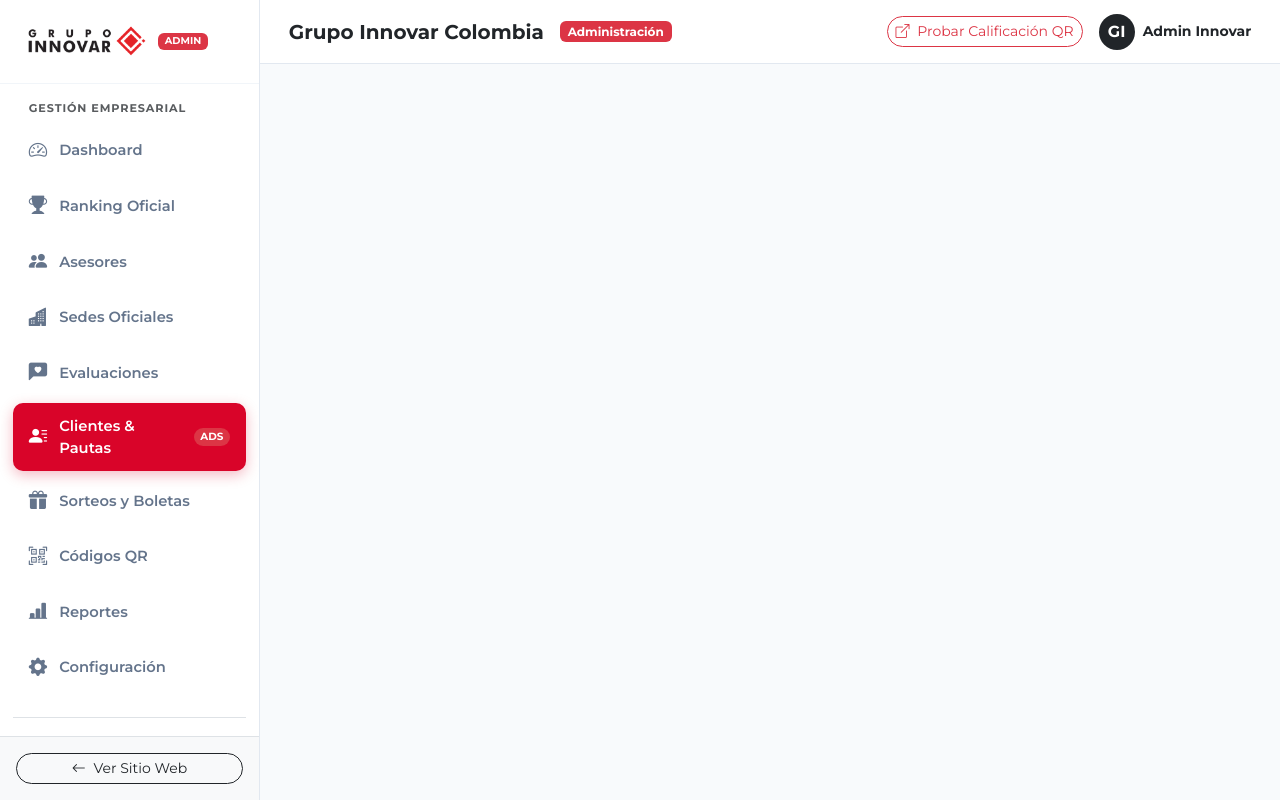
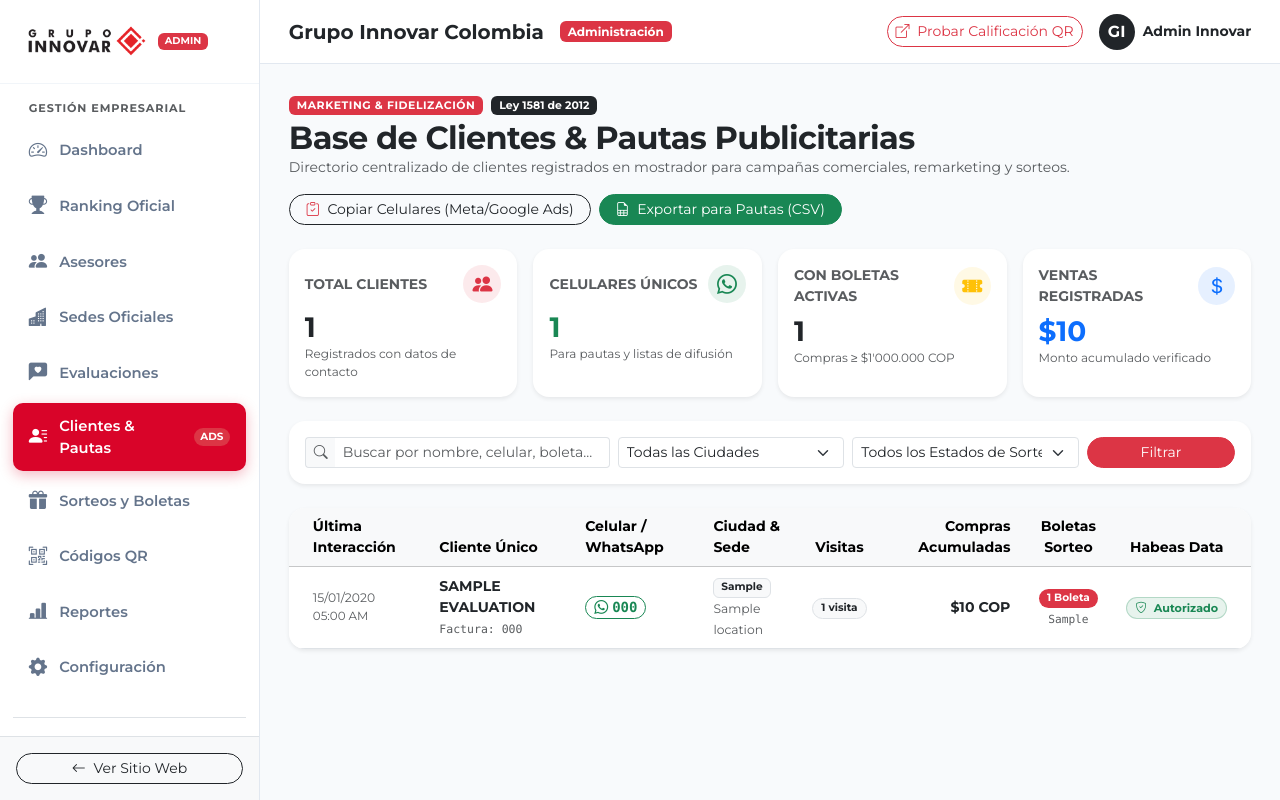
Before and after one commit to mercadeoinnovar-sys/innovar_califica, a Django app: page /admin-dashboard/clientes-pautas/ in a window 1280 px wide. Run offline with Django 4.2, Linux system fonts and the light colour scheme; a user stored in the database is signed in; tables that the repository leaves empty hold one stand-in row (values such as "Sample post").

Commit message:
fix: Fix Clientes & Pautas block rendering in admin_clients.html and implement strict monthly deduplication to avoid redundant database records

```diff
--- a/main/views.py
+++ b/main/views.py
@@ -132,20 +132,49 @@ def _process_evaluation(request, selected_advisor=None, selected_location=None):
             if already_voted:
                 form.add_error(None, "Ya has registrado una calificación para este asesor en las últimas 24 horas. ¡Agradecemos mucho tu valiosa opinión!")
             else:
-                evaluation = form.save(commit=False)
-                evaluation.location = evaluation.advisor.location
-                if not evaluation.client_city:
-                    evaluation.client_city = evaluation.advisor.location.city
-                evaluation.ip_address = client_ip
-                evaluation.session_key = session_key
+                phone = form.cleaned_data.get("client_phone")
+                now = timezone.now()
 
-                # Calificación de Asesor
-                evaluation.invoice_amount = None
-                evaluation.invoice_number = ""
-                evaluation.invoice_image = None
-                evaluation.tickets_count = 0
-                evaluation.ticket_codes = ""
-                evaluation.save()
+                # Control anti-redundancia: si el cliente califica varias veces en el mes, consolidar en 1 solo registro
+                existing_monthly = Evaluation.objects.filter(
+                    client_phone=phone,
+                    created_at__year=now.year,
+                    created_at__month=now.month,
+                    is_valid=True
+                ).first()
+
+                if existing_monthly:
+                    evaluation = existing_monthly
+                    evaluation.advisor = form.cleaned_data["advisor"]
+                    evaluation.location = form.cleaned_data["advisor"].location
+                    evaluation.client_name = form.cleaned_data["client_name"]
+                    evaluation.client_city = form.cleaned_data.get("client_city") or evaluation.location.city
+                    evaluation.attention_quality = form.cleaned_data["attention_quality"]
+                    evaluation.info_clarity = form.cleaned_data["info_clarity"]
+                    evaluation.product_knowledge = form.cleaned_data["product_knowledge"]
+                    evaluation.disposition = form.cleaned_data["disposition"]
+                    evaluation.recommendation = form.cleaned_data["recommendation"]
+                    evaluation.overall_star = form.cleaned_data["overall_star"]
+                    if form.cleaned_data.get("comments"):
+                        evaluation.comments = form.cleaned_data["comments"]
+                    evaluation.data_authorization = form.cleaned_data["data_authorization"]
+                    evaluation.ip_address = client_ip
+                    evaluation.session_key = session_key
+                    evaluation.created_at = now
+                    evaluation.save()
+                else:
+                    evaluation = form.save(commit=False)
+                    evaluation.location = evaluation.advisor.location
+                    if not evaluation.client_city:
+                        evaluation.client_city = evaluation.advisor.location.city
+                    evaluation.ip_address = client_ip
+                    evaluation.session_key = session_key
+                    evaluation.invoice_amount = None
+                    evaluation.invoice_number = ""
+                    evaluation.invoice_image = None
+                    evaluation.tickets_count = 0
+                    evaluation.ticket_codes = ""
+                    evaluation.save()
 
                 return render(request, "main/thank_you.html", {
                     "evaluation": evaluation,
@@ -187,22 +216,47 @@ def raffle_register(request):
     if request.method == "POST":
         form = RaffleRegistrationForm(request.POST)
         if form.is_valid():
-            entry = form.save(commit=False)
-            entry.client_city = entry.location.city if entry.location else ""
-            entry.ip_address = client_ip
-            entry.session_key = session_key
+            phone = form.cleaned_data.get("client_phone")
+            new_amount = form.cleaned_data["invoice_amount"]
+            now = timezone.now()
 
-            # Valores por defecto para campos de evaluación ya que es solo registro de factura
-            entry.attention_quality = "Excelente"
-            entry.info_clarity = "Sí, completamente"
-            entry.product_knowledge = "Sí"
-            entry.disposition = "Siempre"
-            entry.recommendation = "Definitivamente sí"
-            entry.overall_star = 5
-            entry.is_valid = True
-            entry.invoice_image = None
+            # Control anti-redundancia: 1 solo registro por cliente por mes, acumulando sus compras y boletas
+            existing_monthly = Evaluation.objects.filter(
+                client_phone=phone,
+                created_at__year=now.year,
+                created_at__month=now.month,
+                is_valid=True
+            ).first()
 
-            # Asignación de boletas: 1 boleta por cada $1'000.000 COP
+            if existing_monthly:
+                entry = existing_monthly
+                entry.client_name = form.cleaned_data["client_name"]
+                entry.location = form.cleaned_data["location"]
+                if form.cleaned_data.get("advisor"):
+                    entry.advisor = form.cleaned_data["advisor"]
+                entry.client_city = entry.location.city if entry.location else ""
+                prev_amount = entry.invoice_amount or 0
+                entry.invoice_amount = prev_amount + new_amount
+                if form.cleaned_data.get("invoice_number"):
+                    entry.invoice_number = form.cleaned_data["invoice_number"]
+                entry.ip_address = client_ip
+                entry.session_key = session_key
+                entry.created_at = now
+            else:
+                entry = form.save(commit=False)
+                entry.client_city = entry.location.city if entry.location else ""
+                entry.ip_address = client_ip
+                entry.session_key = session_key
+                entry.attention_quality = "Excelente"
+                entry.info_clarity = "Sí, completamente"
+                entry.product_knowledge = "Sí"
+                entry.disposition = "Siempre"
+                entry.recommendation = "Definitivamente sí"
+                entry.overall_star = 5
+                entry.is_valid = True
+                entry.invoice_image = None
+
+            # Asignación acumulada de boletas: 1 boleta por cada $1'000.000 COP
             if entry.invoice_amount and entry.invoice_amount >= 1000000:
                 entry.tickets_count = int(entry.invoice_amount // 1000000)
             else:
@@ -663,41 +717,77 @@ def export_evaluations_csv(request):
 
 @login_required(login_url='admin_login')
 def admin_clients(request):
-    """Módulo de Registro de Clientes para Pautas Publicitarias y Sorteos de Grupo Innovar."""
+    """Módulo de Registro de Clientes para Pautas Publicitarias y Sorteos de Grupo Innovar (Deduplicado por Celular)."""
     city_filter = request.GET.get("city", "")
     raffle_filter = request.GET.get("raffle", "")
     q = request.GET.get("q", "").strip()
 
-    evaluations = Evaluation.objects.filter(is_valid=True).exclude(client_phone="").select_related('advisor', 'location').order_by('-created_at')
+    qs = Evaluation.objects.filter(is_valid=True).exclude(client_phone="").select_related('advisor', 'location').order_by('-created_at')
 
     if city_filter:
-        evaluations = evaluations.filter(location__city=city_filter)
-
-    if raffle_filter == "con_boletas":
-        evaluations = evaluations.filter(tickets_count__gt=0)
-    elif raffle_filter == "sin_boletas":
-        evaluations = evaluations.filter(tickets_count=0)
+        qs = qs.filter(location__city=city_filter)
 
     if q:
-        evaluations = evaluations.filter(
+        qs = qs.filter(
             Q(client_name__icontains=q) |
             Q(client_phone__icontains=q) |
             Q(invoice_number__icontains=q) |
             Q(ticket_codes__icontains=q)
         )
 
-    total_clients = Evaluation.objects.filter(is_valid=True).exclude(client_phone="").count()
-    unique_phones = Evaluation.objects.filter(is_valid=True).exclude(client_phone="").values("client_phone").distinct().count()
-    raffle_clients = Evaluation.objects.filter(is_valid=True, tickets_count__gt=0).exclude(client_phone="").count()
-    total_sales = Evaluation.objects.filter(is_valid=True, invoice_amount__isnull=False).aggregate(total=Sum('invoice_amount'))['total'] or 0
+    # Consolidación y Deduplicación estricta por número celular: 1 sola fila por cliente único
+    clients_dict = {}
+    for ev in qs:
+        phone = ev.client_phone.strip()
+        if not phone:
+            continue
+        if phone not in clients_dict:
+            clients_dict[phone] = {
+                "client_name": ev.client_name or "Cliente en Mostrador",
+                "client_phone": phone,
+                "city": ev.location.city if ev.location else (ev.client_city or "Ibagué"),
+                "location_name": ev.location.name if ev.location else "Mostrador General",
+                "advisor_name": ev.advisor.full_name if ev.advisor else "Atención en Mostrador",
+                "total_visits": 1,
+                "total_sales": float(ev.invoice_amount or 0),
+                "total_tickets": ev.tickets_count,
+                "ticket_codes": ev.ticket_codes,
+                "invoice_number": ev.invoice_number,
+                "last_seen": ev.created_at,
+                "overall_star": ev.overall_star,
+                "data_authorization": ev.data_authorization,
+            }
+        else:
+            c = clients_dict[phone]
+            c["total_visits"] += 1
+            c["total_sales"] += float(ev.invoice_amount or 0)
+            c["total_tickets"] += ev.tickets_count
+            if ev.ticket_codes:
+                if c["ticket_codes"]:
+                    c["ticket_codes"] += ", " + ev.ticket_codes
+                else:
+                    c["ticket_codes"] = ev.ticket_codes
+            if ev.client_name and (not c["client_name"] or c["client_name"] == "Cliente en Mostrador"):
+                c["client_name"] = ev.client_name
 
-    # Lista de teléfonos únicos para copiar directo al administrador (Meta Ads / WhatsApp Broadcasts)
-    phone_list = [ev.client_phone.strip() for ev in evaluations if ev.client_phone and ev.client_phone.strip()]
-    phone_list_str = ", ".join(dict.fromkeys(phone_list))
+    unique_clients = list(clients_dict.values())
+
+    # Filtro por estado de sorteo sobre clientes únicos
+    if raffle_filter == "con_boletas":
+        unique_clients = [c for c in unique_clients if c["total_tickets"] > 0]
+    elif raffle_filter == "sin_boletas":
+        unique_clients = [c for c in unique_clients if c["total_tickets"] == 0]
+
+    total_clients = len(unique_clients)
+    unique_phones = len(unique_clients)
+    raffle_clients = sum(1 for c in unique_clients if c["total_tickets"] > 0)
+    total_sales = sum(c["total_sales"] for c in unique_clients)
+
+    phone_list_str = ", ".join(c["client_phone"] for c in unique_clients)
 
     return render(request, "main/admin_clients.html", {
         "active_tab": "clients",
-        "evaluations": evaluations,
+        "clients": unique_clients,
         "city_filter": city_filter,
         "raffle_filter": raffle_filter,
         "q": q,
@@ -712,42 +802,63 @@ def admin_clients(request):
 
 @login_required(login_url='admin_login')
 def export_clients_csv(request):
-    """Exportar base de datos de clientes para pautas publicitarias (Meta Ads, Google Ads, WhatsApp)."""
+    """Exportar base de datos de clientes deduplicada para pautas publicitarias (Meta Ads, Google Ads, WhatsApp)."""
     response = HttpResponse(content_type='text/csv; charset=utf-8-sig')
-    response['Content-Disposition'] = 'attachment; filename="clientes_pautas_grupo_innovar.csv"'
+    response['Content-Disposition'] = 'attachment; filename="audiencia_pautas_grupo_innovar_unicos.csv"'
 
     writer = csv.writer(response)
     writer.writerow([
         "Nombre Cliente",
-        "Celular / WhatsApp",
-        "Ciudad",
-        "Sede Grupo Innovar",
-        "Asesor Atendió",
-        "Calificación (Estrellas)",
-        "Monto Compra (COP)",
-        "N° Factura",
-        "Boletas Sorteo",
+        "Celular / WhatsApp (Único)",
+        "Ciudad Principal",
+        "Sede Frecuente",
+        "Visitas Registradas",
+        "Total Compras Acumuladas (COP)",
+        "Total Boletas Sorteo",
         "Códigos Boletas",
-        "Fecha Registro",
+        "Última Interacción",
         "Autorización Habeas Data (Ley 1581)"
     ])
 
-    evaluations = Evaluation.objects.filter(is_valid=True).exclude(client_phone="").select_related('advisor', 'location').order_by('-created_at')
+    qs = Evaluation.objects.filter(is_valid=True).exclude(client_phone="").select_related('advisor', 'location').order_by('-created_at')
+    clients_dict = {}
+    for ev in qs:
+        phone = ev.client_phone.strip()
+        if not phone:
+            continue
+        if phone not in clients_dict:
+            clients_dict[phone] = {
+                "name": ev.client_name or "Cliente Registrado",
+                "phone": phone,
+                "city": ev.location.city if ev.location else "Ibagué",
+                "location": ev.location.name if ev.location else "General",
+                "visits": 1,
+                "sales": float(ev.invoice_amount or 0),
+                "tickets": ev.tickets_count,
+                "codes": ev.ticket_codes,
+                "last_seen": ev.created_at.strftime("%Y-%m-%d %H:%M:%S"),
+                "auth": "AUTORIZADO (Ley 1581 de 2012)" if ev.data_authorization else "NO"
+            }
+        else:
+            c = clients_dict[phone]
+            c["visits"] += 1
+            c["sales"] += float(ev.invoice_amount or 0)
+            c["tickets"] += ev.tickets_count
+            if ev.ticket_codes:
+                c["codes"] = (c["codes"] + ", " + ev.ticket_codes) if c["codes"] else ev.ticket_codes
 
-    for ev in evaluations:
+    for c in clients_dict.values():
         writer.writerow([
-            ev.client_name or "Cliente Registrado",
-            ev.client_phone,
-            ev.location.city,
-            ev.location.name,
-            ev.advisor.full_name,
-            ev.overall_star,
-            float(ev.invoice_amount) if ev.invoice_amount else 0,
-            ev.invoice_number or "N/D",
-            ev.tickets_count,
-            ev.ticket_codes or "Sin boletas",
-            ev.created_at.strftime("%Y-%m-%d %H:%M:%S"),
-            "AUTORIZADO (Ley 1581 de 2012)" if ev.data_authorization else "NO"
+            c["name"],
+            c["phone"],
+            c["city"],
+            c["location"],
+            c["visits"],
+            c["sales"],
+            c["tickets"],
+            c["codes"] or "Sin boletas",
+            c["last_seen"],
+            c["auth"]
         ])
 
     return response
--- a/templates/main/admin_clients.html
+++ b/templates/main/admin_clients.html
@@ -2,7 +2,7 @@
 
 {% block title %}Registro de Clientes & Pautas Publicitarias | GRUPO INNOVAR{% endblock %}
 
-{% block content %}
+{% block admin_content %}
 <div class="d-flex flex-wrap justify-content-between align-items-center gap-3 mb-4">
     <div>
         <div class="d-flex align-items-center gap-2 mb-1">
@@ -112,78 +112,70 @@
     </form>
 </div>
 
-<!-- TABLA DE CLIENTES REGISTRADOS -->
+<!-- TABLA DE CLIENTES REGISTRADOS (DEDUPLICADOS AL 100%) -->
 <div class="card border-0 rounded-4 shadow-sm bg-white overflow-hidden">
     <div class="table-responsive">
         <table class="table table-hover align-middle mb-0" style="font-size: 0.88rem;">
             <thead class="table-light">
                 <tr>
-                    <th class="ps-4">Fecha / Hora</th>
-                    <th>Cliente Registrado</th>
+                    <th class="ps-4">Última Interacción</th>
+                    <th>Cliente Único</th>
                     <th>Celular / WhatsApp</th>
                     <th>Ciudad & Sede</th>
-                    <th>Asesor Comercial</th>
-                    <th class="text-end">Monto Factura</th>
+                    <th class="text-center">Visitas</th>
+                    <th class="text-end">Compras Acumuladas</th>
                     <th class="text-center">Boletas Sorteo</th>
-                    <th class="text-center">Calificación</th>
                     <th class="text-center pe-4">Habeas Data</th>
                 </tr>
             </thead>
             <tbody>
-                {% for ev in evaluations %}
+                {% for c in clients %}
                 <tr>
                     <td class="ps-4 text-muted small">
-                        {{ ev.created_at|date:"d/m/Y" }}<br>
-                        <span style="font-size: 0.74rem;">{{ ev.created_at|date:"h:i A" }}</span>
+                        {{ c.last_seen|date:"d/m/Y" }}<br>
+                        <span style="font-size: 0.74rem;">{{ c.last_seen|date:"h:i A" }}</span>
                     </td>
                     <td>
-                        <strong class="text-dark d-block">{{ ev.client_name|default:"Cliente en Mostrador" }}</strong>
-                        {% if ev.invoice_number %}
-                            <small class="text-muted font-monospace" style="font-size: 0.72rem;">Factura: {{ ev.invoice_number }}</small>
+                        <strong class="text-dark d-block text-uppercase">{{ c.client_name }}</strong>
+                        {% if c.invoice_number %}
+                            <small class="text-muted font-monospace" style="font-size: 0.72rem;">Factura: {{ c.invoice_number }}</small>
                         {% endif %}
                     </td>
                     <td>
-                        {% if ev.client_phone %}
-                            <a href="https://wa.me/57{{ ev.client_phone|cut:' '|cut:'-'|cut:'+' }}?text=Hola%20{{ ev.client_name|urlencode }},%20te%20saludamos%20de%20Grupo%20Innovar." target="_blank" class="btn btn-sm btn-outline-success rounded-pill px-2 py-0 d-inline-flex align-items-center gap-1 shadow-none">
-                                <i class="bi bi-whatsapp"></i> {{ ev.client_phone }}
-                            </a>
-                        {% else %}
-                            <span class="text-muted small">No registrado</span>
-                        {% endif %}
+                        <a href="https://wa.me/57{{ c.client_phone|cut:' '|cut:'-'|cut:'+' }}?text=Hola%20{{ c.client_name|urlencode }},%20te%20saludamos%20de%20Grupo%20Innovar." target="_blank" class="btn btn-sm btn-outline-success rounded-pill px-2 py-0 d-inline-flex align-items-center gap-1 shadow-none fw-semibold font-monospace">
+                            <i class="bi bi-whatsapp"></i> {{ c.client_phone }}
+                        </a>
                     </td>
                     <td>
-                        <span class="badge bg-light text-dark border">{{ ev.location.city }}</span><br>
-                        <small class="text-muted">{{ ev.location.name }}</small>
+                        <span class="badge bg-light text-dark border">{{ c.city }}</span><br>
+                        <small class="text-muted">{{ c.location_name }}</small>
                     </td>
-                    <td>
-                        <span class="fw-semibold text-dark">{{ ev.advisor.full_name }}</span>
+                    <td class="text-center">
+                        <span class="badge rounded-pill bg-light text-dark border px-2 py-1 fw-bold">
+                            {{ c.total_visits }} visita{{ c.total_visits|pluralize:"s" }}
+                        </span>
                     </td>
                     <td class="text-end fw-bold">
-                        {% if ev.invoice_amount %}
-                            <span class="text-dark">${{ ev.invoice_amount|floatformat:0 }}</span>
+                        {% if c.total_sales > 0 %}
+                            <span class="text-dark">${{ c.total_sales|floatformat:0 }} COP</span>
                         {% else %}
-                            <span class="text-muted small">N/D</span>
+                            <span class="text-muted small">$0 COP</span>
                         {% endif %}
                     </td>
                     <td class="text-center">
-                        {% if ev.tickets_count > 0 %}
+                        {% if c.total_tickets > 0 %}
                             <span class="badge bg-danger rounded-pill px-2 py-1 fw-bold">
-                                {{ ev.tickets_count }} Boleta{{ ev.tickets_count|pluralize:"s" }}
+                                {{ c.total_tickets }} Boleta{{ c.total_tickets|pluralize:"s" }}
                             </span>
                             <div class="font-monospace text-muted mt-1" style="font-size: 0.7rem;">
-                                {{ ev.ticket_codes }}
+                                {{ c.ticket_codes }}
                             </div>
                         {% else %}
                             <span class="badge bg-light text-muted border" style="font-size: 0.72rem;">Sin boletas (< $1M)</span>
                         {% endif %}
                     </td>
-                    <td class="text-center">
-                        <span class="text-warning fw-bold">
-                            {% for _ in "x"|rjust:ev.overall_star %}★{% endfor %}
-                        </span>
-                    </td>
                     <td class="text-center pe-4">
-                        {% if ev.data_authorization %}
+                        {% if c.data_authorization %}
                             <span class="badge bg-success bg-opacity-10 text-success border border-success border-opacity-25 rounded-pill px-2 py-1" style="font-size: 0.7rem;">
                                 <i class="bi bi-shield-check me-1"></i> Autorizado
                             </span>
@@ -194,7 +186,7 @@
                 </tr>
                 {% empty %}
                 <tr>
-                    <td colspan="9" class="text-center py-5 text-muted">
+                    <td colspan="8" class="text-center py-5 text-muted">
                         <i class="bi bi-person-x fs-1 text-muted d-block mb-2"></i>
                         No se encontraron clientes registrados con los filtros aplicados.
                     </td>
```
